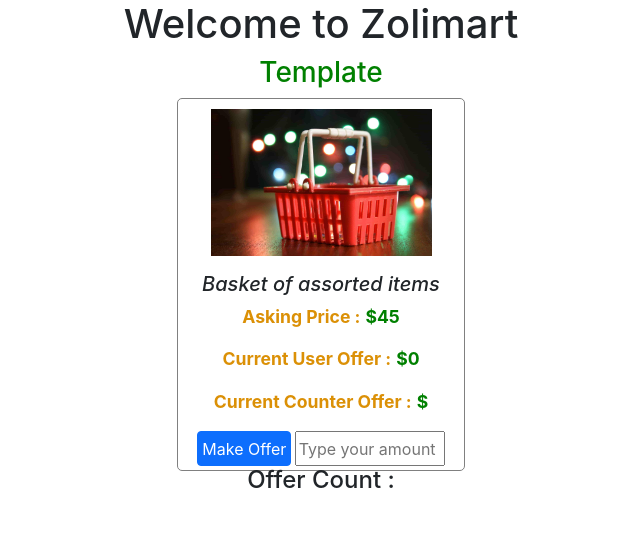
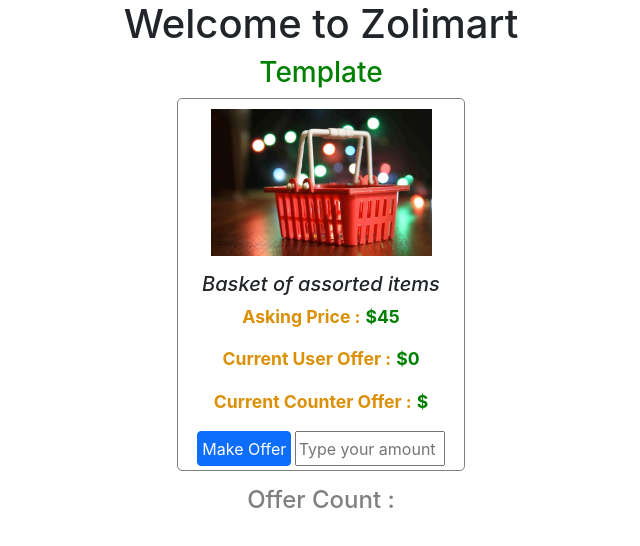
Before and after one commit to IkeGod30/zolimart_app, a React (Create React App) app in the folder haggle/: page / in a window 1280 px wide. Shown: the top 546 px of the page, without its empty margins (319-959 px from the left). Built offline with nearby package versions, Linux system fonts and the light colour scheme.

Commit message:
Corrected additional logic bugs

```diff
--- a/haggle/src/components/ProductImage/ProductImage.jsx
+++ b/haggle/src/components/ProductImage/ProductImage.jsx
@@ -110,13 +110,13 @@ function ProdImg() {
       );
 
       changeCounterOffer(asking);
-      changeOffercount();
+      setOffercount(Offercount);
     }
 
     if (Offer == 0) {
       alert("Offer cannot be zero");
       changeCounterOffer(asking);
-      setOffercount(null);
+      setOffercount(Offercount);
     }
 
     // if (typeof Offer === NaN) {
@@ -196,7 +196,9 @@ function ProdImg() {
             />
             {/* <button className="btn btn-primary">Checkout</button> */}
           </div>
-          <h4>Offer Count : {Offercount}</h4>
+          <div>
+            <h4 className="OfferCount-div">Offer Count : {Offercount}</h4>
+          </div>
         </div>
       </div>
       {/* <Toastalert /> */}
--- a/haggle/src/components/ProductImage/ProductImg.css
+++ b/haggle/src/components/ProductImage/ProductImg.css
@@ -20,3 +20,10 @@
 .btn {
   padding: 4px;
 }
+
+.OfferCount-div {
+  display: flex;
+  margin-top: 20px;
+  justify-content: center;
+  color: grey;
+}
```
